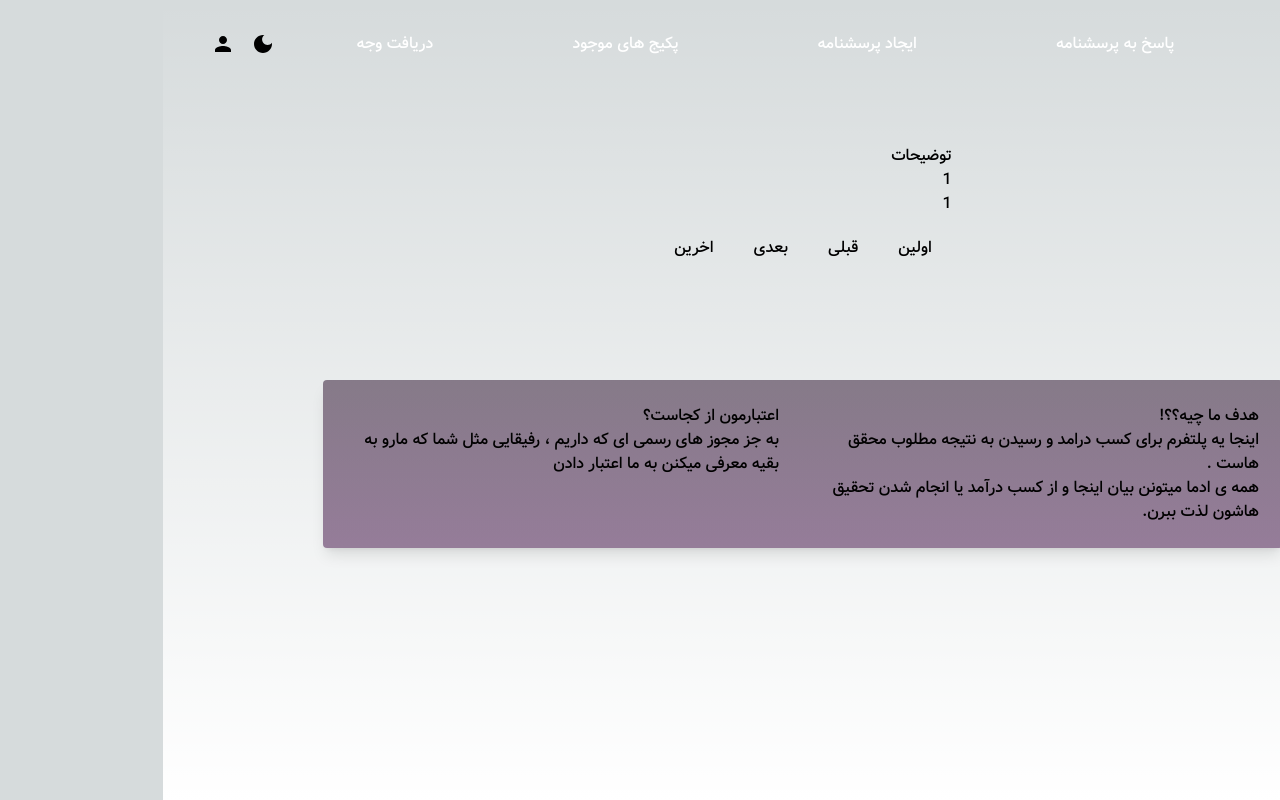
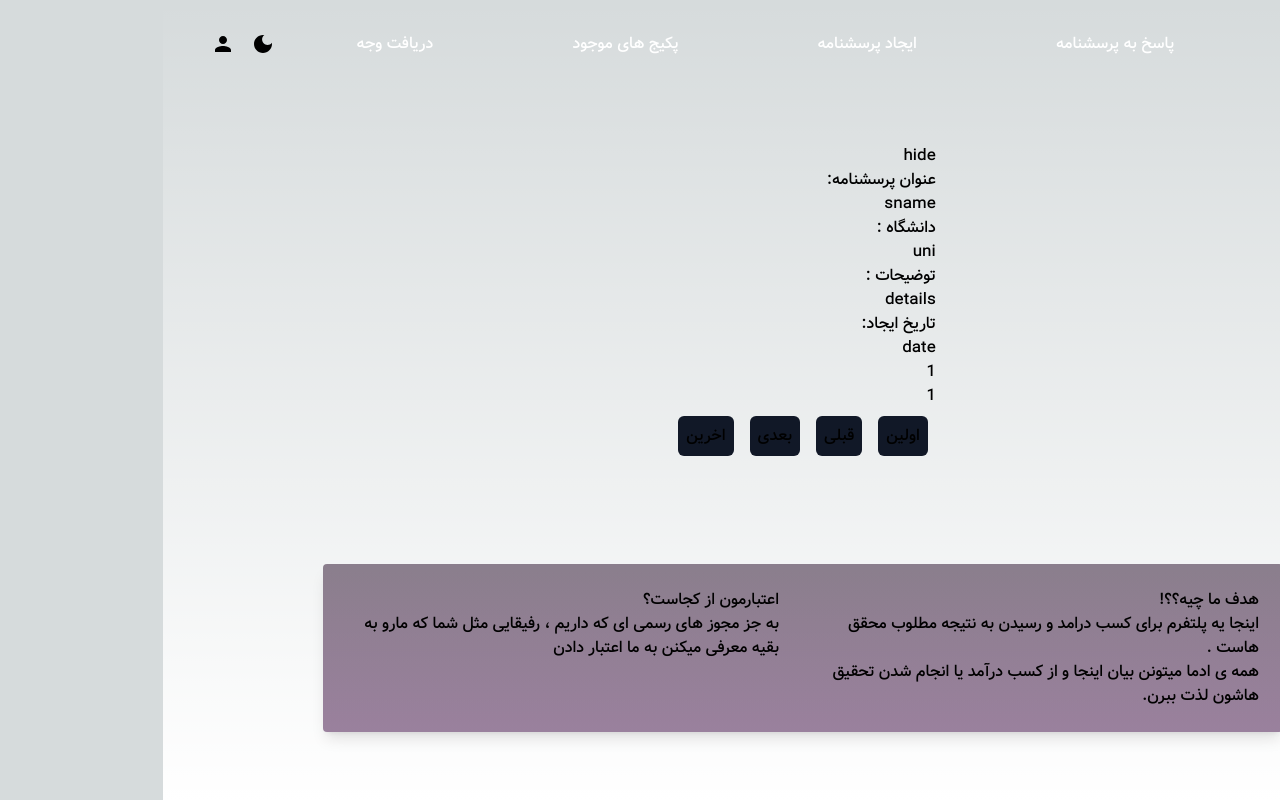
Before and after one commit to hosseinemir/survey-hosseinemir, a Next.js app: page /answer-survey in a window 1280 px wide. Built offline with nearby package versions, Linux system fonts and the light colour scheme.

Commit message:
start the part for answer survey

```diff
--- a/src/components/module/SameQuestionModue.tsx
+++ b/src/components/module/SameQuestionModue.tsx
@@ -73,7 +73,7 @@ export default function SameQuestionModue() {
       </div>
       <p>گزینه های پاسخ را وارد کنید</p>
       {answers.map((item, index) => (
-        <div className='flex items-center w-full'>
+        <div className='flex items-center w-full' key={index}>
           <p>{index + 1}</p>
           <input
             type="text"
--- /dev/null
+++ b/src/components/module/SurveyDetailsPart.tsx
@@ -0,0 +1,10 @@
+
+
+export default function SurveyDetailsPart({name , data}:{name:string , data:string}) {
+  return (
+    <div >
+                <p>{name}:</p>
+                <p>{data}</p>
+              </div>
+  )
+}
--- a/src/components/template/AnswerSurveyT.tsx
+++ b/src/components/template/AnswerSurveyT.tsx
@@ -1,6 +1,6 @@
 "use client";
 import React, { useState } from "react";
-
+import SurveyDetailsPart from "../module/SurveyDetailsPart";
 const surveyforexapmle = {
   suser: "suser",
   sname: "sname",
@@ -21,7 +21,7 @@ const surveyforexapmle = {
 
 export default function AnswerSurveyT() {
   const [qcounter, setqcounter] = useState<number>(1);
-
+  const [showdetails, setShowdetails] = useState<boolean>(true);
   const fristqHandler = () => {
     setqcounter(1);
   };
@@ -42,16 +42,48 @@ export default function AnswerSurveyT() {
       return;
     }
   };
+  const showdetaishandler = () => {
+    setShowdetails(!showdetails);
+  };
   const buttons = [
-    {id:"1",name:"اولین",func:fristqHandler},
-    {id:"2",name:"قبلی",func:previousqHandler},
-    {id:"3",name:"بعدی",func:nextqHandler},
-    {id:"4",name:"اخرین",func:lastqHandler},
-  ]
+    { id: "1", name: "اولین", func: fristqHandler },
+    { id: "2", name: "قبلی", func: previousqHandler },
+    { id: "3", name: "بعدی", func: nextqHandler },
+    { id: "4", name: "اخرین", func: lastqHandler },
+  ];
   return (
     <div>
       <div>
-        <p>توضیحات</p>
+        {showdetails ? (
+          <button onClick={showdetaishandler}>hide</button>
+        ) : (
+          <button onClick={showdetaishandler}>show</button>
+        )}
+        {showdetails && (
+          <div>
+            <SurveyDetailsPart
+              name={"عنوان پرسشنامه"}
+              data={surveyforexapmle.sname}
+            />
+            {surveyforexapmle.uni && (
+              <SurveyDetailsPart
+                name={"دانشگاه "}
+                data={surveyforexapmle.uni}
+              />
+            )}
+            {surveyforexapmle.title && (
+              <SurveyDetailsPart
+                name={"توضیحات "}
+                data={surveyforexapmle.detail}
+              />
+            )}
+
+            <SurveyDetailsPart
+              name={" تاریخ ایجاد"}
+              data={surveyforexapmle.createdat}
+            />
+          </div>
+        )}
       </div>
 
       <div>
@@ -62,13 +94,15 @@ export default function AnswerSurveyT() {
         <div></div>
 
         <div>
-          {buttons.map(item=>(
-            <button key={item.id} onClick={item.func} className="p-5">{item.name}</button>
+          {buttons.map((item) => (
+            <button
+              key={item.id}
+              onClick={item.func}
+              className="p-2 rounded-md bg-gray-900 m-2 cursor-pointer"
+            >
+              {item.name}
+            </button>
           ))}
-          {/* <button onClick={fristqHandler}>first</button>
-          <button onClick={previousqHandler}>previous</button>
-          <button onClick={nextqHandler}>next</button>
-          <button onClick={lastqHandler}>last</button> */}
         </div>
       </div>
     </div>
```
